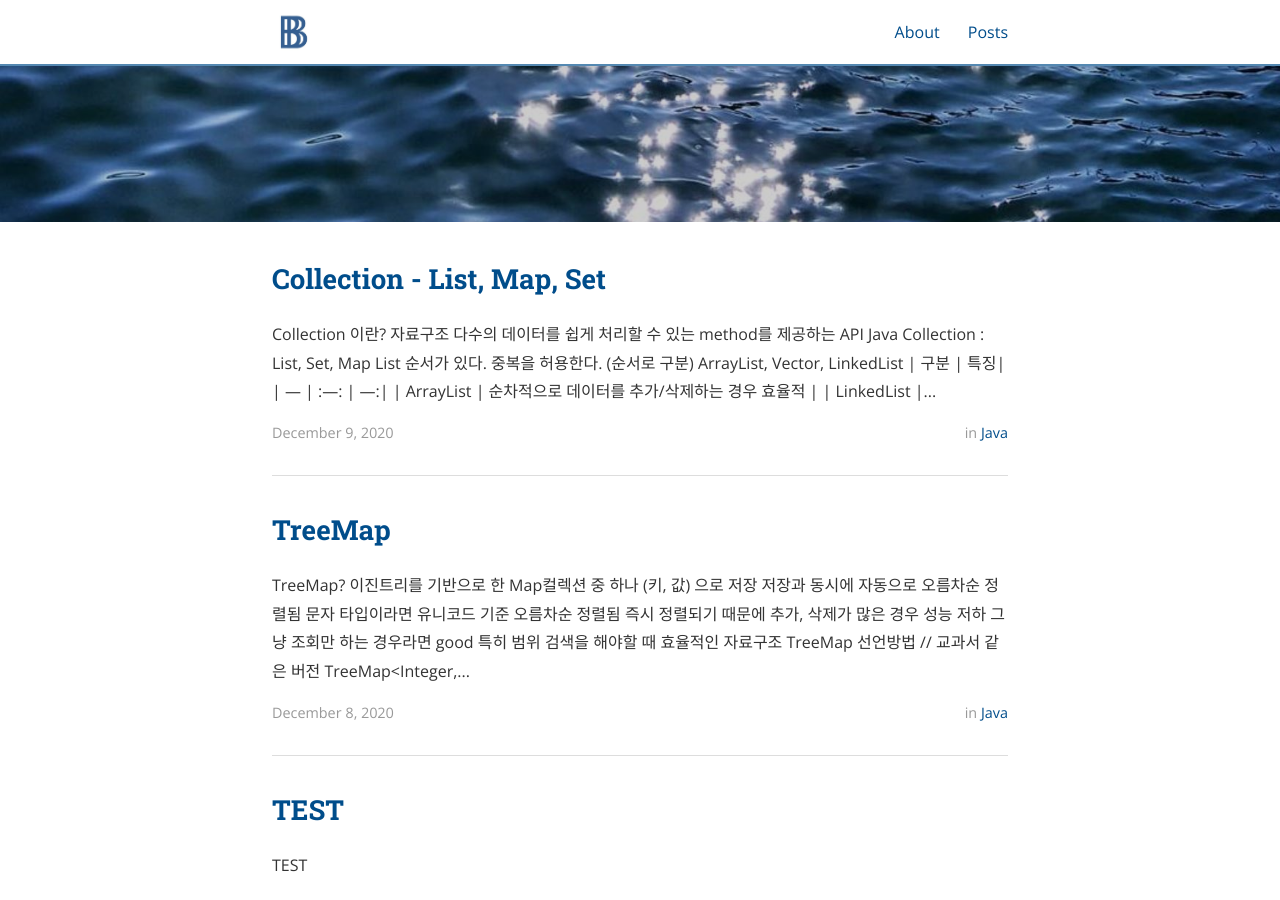
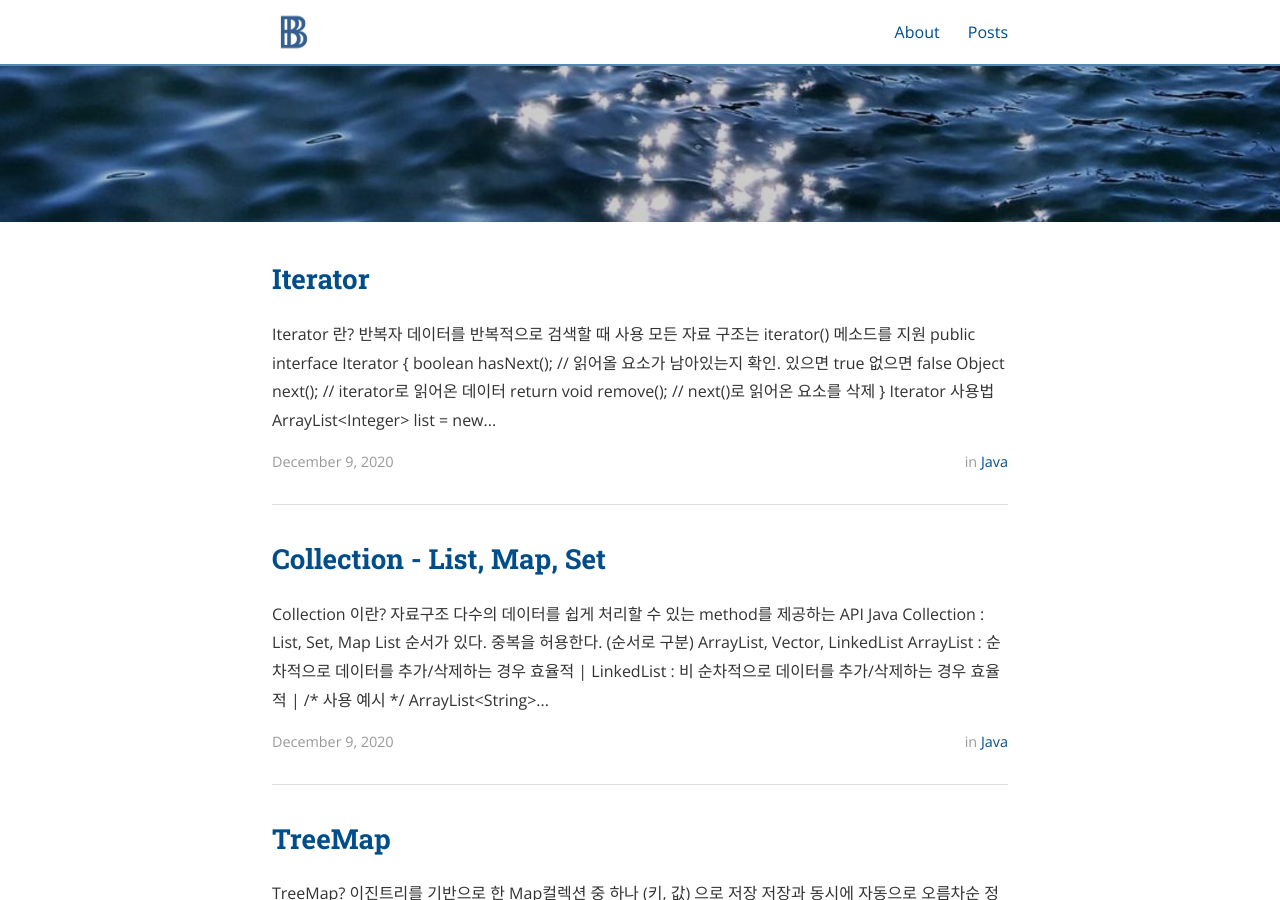
Before and after one commit to brightjy/brightjy.github.io, a Jekyll site: the page built from index.html, in a window 1280 px wide and 900 px high, scrolled down 283 px. Built offline with Jekyll 4.4.1, drawn with Linux system fonts in a browser that asks for light colours; nearby versions of some CDN libraries; the list of posts is cut into pages by our own code.

Commit message:
add 1209 post - Iterator

````diff
--- a/_posts/2020-12-09-Collection.md
+++ b/_posts/2020-12-09-Collection.md
@@ -21,10 +21,8 @@ cover:  "/assets/instacode.png"
 >* 순서가 있다.
 >* 중복을 허용한다. (순서로 구분)
 >* ArrayList, Vector, LinkedList
-> | 구분 | 특징|
-> | --- | :---: | ---:|
-> | `ArrayList` | 순차적으로 데이터를 추가/삭제하는 경우 효율적 |
-> | `LinkedList` | 비 순차적으로 데이터를 추가/삭제하는 경우 효율적 |
+> `ArrayList` : 순차적으로 데이터를 추가/삭제하는 경우 효율적 |
+> `LinkedList` : 비 순차적으로 데이터를 추가/삭제하는 경우 효율적 |
 
 ```
 /* 사용 예시 */
--- /dev/null
+++ b/_posts/2020-12-09-Iterator.md
@@ -0,0 +1,39 @@
+---
+layout: post
+title: "Iterator"
+date: '2020-12-09 20:40:00'
+author: BBarkji
+categories: java
+tags: iterator
+cover:  "/assets/instacode.png"
+---
+
+
+## Iterator 란?
+
+>* 반복자
+>* 데이터를 반복적으로 검색할 때 사용
+>* 모든 자료 구조는 iterator() 메소드를 지원
+
+
+```
+public interface Iterator {
+	boolean hasNext();		// 읽어올 요소가 남아있는지 확인. 있으면 true 없으면 false
+	Object next();		// iterator로 읽어온 데이터 return
+	void remove();		// next()로 읽어온 요소를 삭제
+}
+```
+
+
+
+## Iterator 사용법
+
+```
+ArrayList<Integer> list = new ArrrayList<>();
+
+Iterator<Integer> iterator = list.iterator();
+while(iterator.hasNext())
+{
+	list.get(iterator.next());
+}
+```
````
